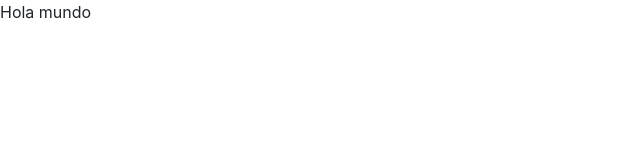
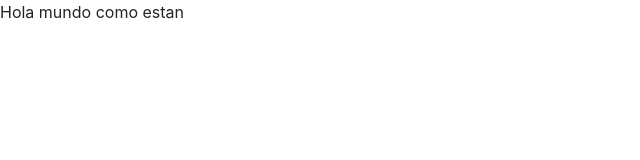
Before and after one commit to RolandoJavierRamosVargas/TestAHPNL2, a plain HTML site: page index.html in a window 1280 px wide. Shown: the whole page, without its empty margins (0-640 px from the left). Drawn offline with nearby package versions, Linux system fonts and the light colour scheme.

Commit message:
segundo commit

```diff
--- a/index.html
+++ b/index.html
@@ -9,7 +9,7 @@
 </head>
 
 <body>
-    <p>Hola mundo</p>
+    <p>Hola mundo como estan</p>
 
 </body>
 
```
